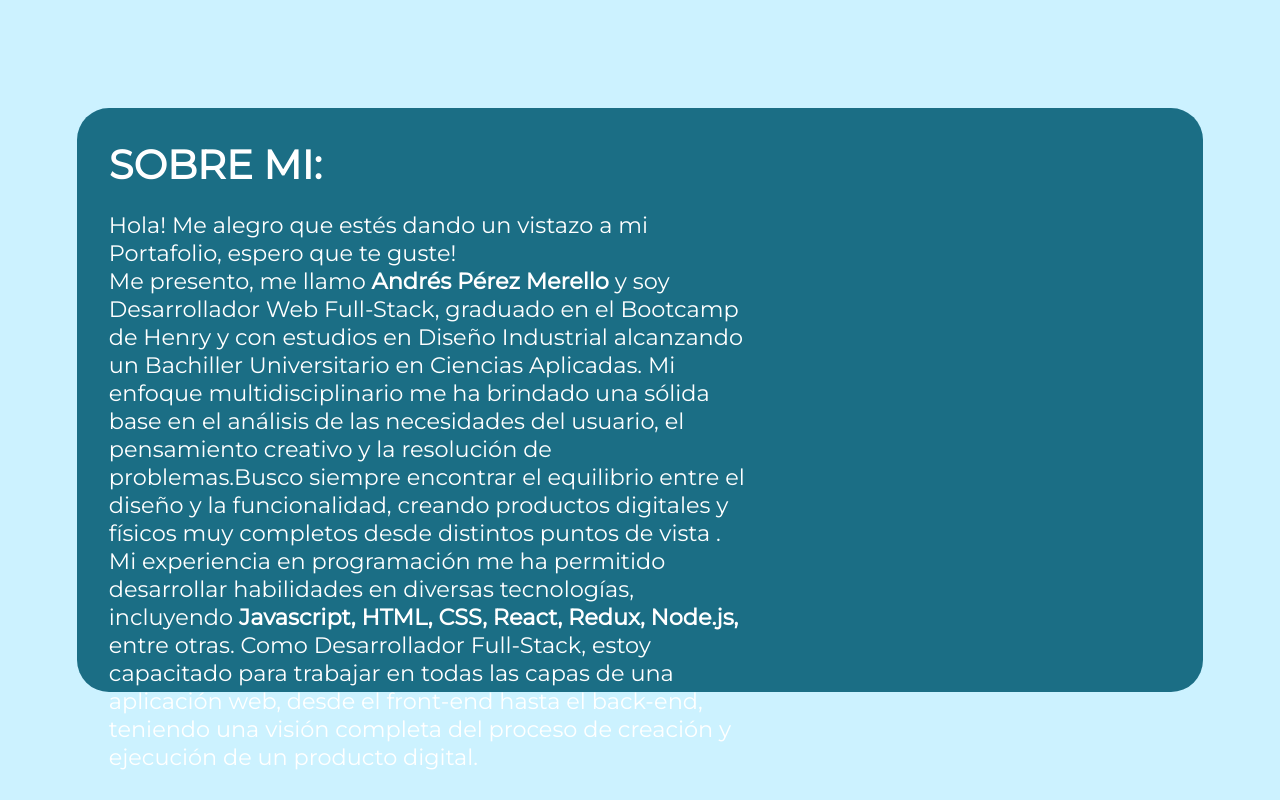
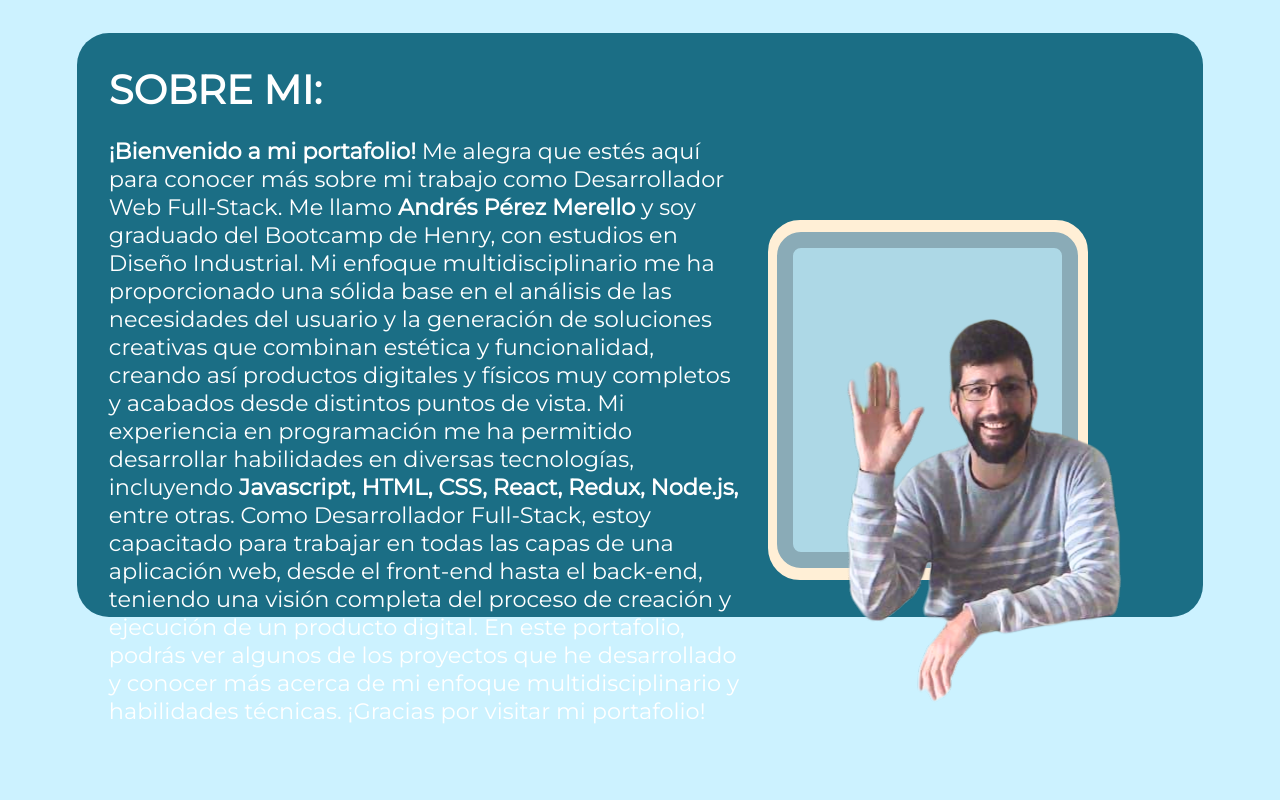
Before and after one commit to AndresPM98/Portfolio, a React (Create React App) app: page / in a window 1280 px wide. Shown: the part 800-1600 px from the top of the page. Built offline with nearby package versions, Linux system fonts and the light colour scheme.

Commit message:
img abaoutMe

```diff
--- a/src/components/about/about.jsx
+++ b/src/components/about/about.jsx
@@ -1,12 +1,18 @@
 import React from "react";
 import Text from "../text/text";
-import style from "./about.module.css"
-import aboutMe2 from "../../img/aboutMe2.png"
+import Yo from "../../img/yo.png";
+import style from "./about.module.css";
+
 
 const About = () => {
   return (
     <div>
-        <Text />
+      <Text />
+      <div className={style.recuadro}></div>
+      <div className={style.recuadro2}></div>
+      <div className={style.imgYo}>
+        <img src={Yo} alt="Yo" />
+      </div>
     </div>
   );
 };
--- a/src/components/about/about.module.css
+++ b/src/components/about/about.module.css
@@ -1,11 +1,31 @@
-.imgAbout img {
-    height: 65vh;
-    margin: 0 auto;
-  }
+.recuadro {
+  position: absolute;
+  top: 27.5%;
+  left: 60%;
+  border: 1rem solid #FFEFD6;
+  border-radius: 2rem;
+  box-sizing: border-box;
+  height: 45%;
+  width: 25%;
+  z-index: 0;
+  background-color: #add8e6;
+}
+.recuadro2 {
+  position: absolute;
+  top: 29%;
+  left: 60.7%;
+  border: 1rem solid #8aabb7;
+  border-radius: 1.5rem;
+  box-sizing: border-box;
+  height: 42%;
+  width: 23.5%;
+  z-index: 0;
+  background-color: #add8e6;
+}
 
-  .imgAbout {
-    display: flex;
-    margin-top: -35.5rem;
-    margin-left: 45rem;
-    transform: scaleX(-1);
-  }
+.imgYo {
+  margin-top: -31%;
+  margin-left: 55%;
+  position: relative;
+  z-index: 1;
+}
--- a/src/components/landing/landing.module.css
+++ b/src/components/landing/landing.module.css
@@ -33,7 +33,8 @@
 .imgLand{
   left: 22%;
   top: 42%;
-  transform: translate(-50%, -50%);
+  margin-top: -12%;
+  margin-left: -16%;
 }
 
 .line{
--- a/src/components/text/text.jsx
+++ b/src/components/text/text.jsx
@@ -6,7 +6,11 @@ const Text = () => {
 
         <div className={style.text}>
             <h1 className={style.about}>SOBRE MI:</h1>
-            <p className={style.pText}>Hola! Me alegro que estés dando un vistazo a mi Portafolio, espero que te guste! <br/> Me presento, me llamo <strong>Andrés Pérez Merello</strong> y soy Desarrollador Web Full-Stack, graduado en el Bootcamp de Henry y con estudios en Diseño Industrial alcanzando un Bachiller Universitario en Ciencias Aplicadas. Mi enfoque multidisciplinario me ha brindado una sólida base en el análisis de las necesidades del usuario, el pensamiento creativo y la resolución de problemas.Busco siempre encontrar el equilibrio entre el diseño y la funcionalidad, creando productos digitales y físicos muy completos desde distintos puntos de vista . Mi experiencia en programación me ha permitido desarrollar habilidades en diversas tecnologías, incluyendo <strong>Javascript, HTML, CSS, React, Redux, Node.js, </strong>entre otras. {/* Mi formación en Diseño Industrial me ha ayudado a desarrollar una gran capacidad para el trabajo en equipo, sabiendo escuchar y manejarme en la toma de desiciones que afectan al desarrollo del trabajo. Busco siempre encontrar el equilibrio entre el diseño y la funcionalidad para crear productos atractivos, intuitivos y eficientes.*/}  Como Desarrollador Full-Stack, estoy capacitado para trabajar en todas las capas de una aplicación web, desde el front-end hasta el back-end, teniendo una visión completa del proceso de creación y ejecución de un producto digital.</p>
+            <p className={style.pText}>
+            <strong>¡Bienvenido a mi portafolio!</strong> Me alegra que estés aquí para conocer más sobre mi trabajo como Desarrollador Web Full-Stack. Me llamo <strong>Andrés Pérez Merello</strong> y soy graduado del Bootcamp de Henry, con estudios en Diseño Industrial.  Mi enfoque multidisciplinario me ha proporcionado una sólida base en el análisis de las necesidades del usuario y la generación de soluciones creativas que combinan estética y funcionalidad, creando así productos digitales y físicos muy completos y acabados desde distintos puntos de vista.  Mi experiencia en programación me ha permitido desarrollar habilidades en diversas tecnologías, incluyendo <strong>Javascript, HTML, CSS, React, Redux, Node.js, </strong>entre otras. Como Desarrollador Full-Stack, estoy capacitado para trabajar en todas las capas de una aplicación web, desde el front-end hasta el back-end, teniendo una visión completa del proceso de creación y ejecución de un producto digital.
+            En este portafolio, podrás ver algunos de los proyectos que he desarrollado y conocer más acerca de mi enfoque multidisciplinario y habilidades técnicas.
+            ¡Gracias por visitar mi portafolio!
+            </p>
         </div>
 
     )
```
Also changed, not shown: src/img/yo.png (added).
